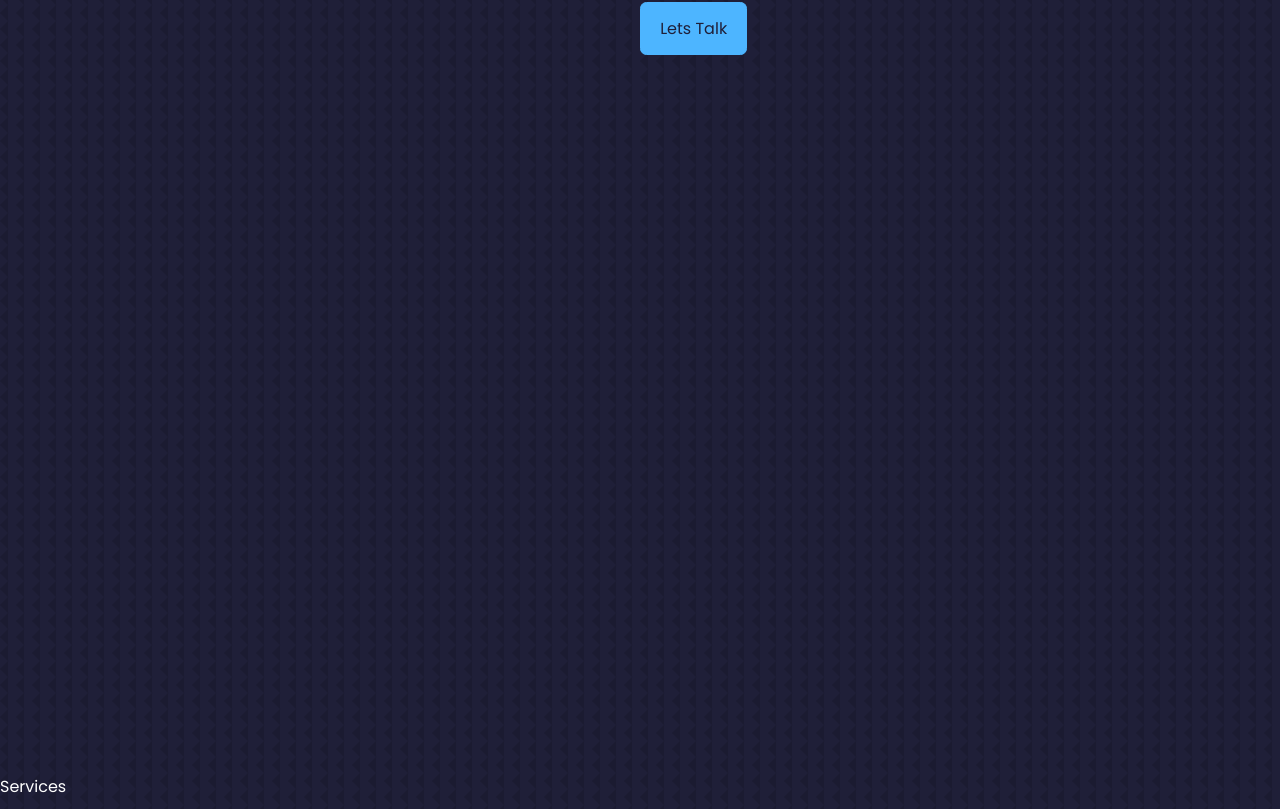
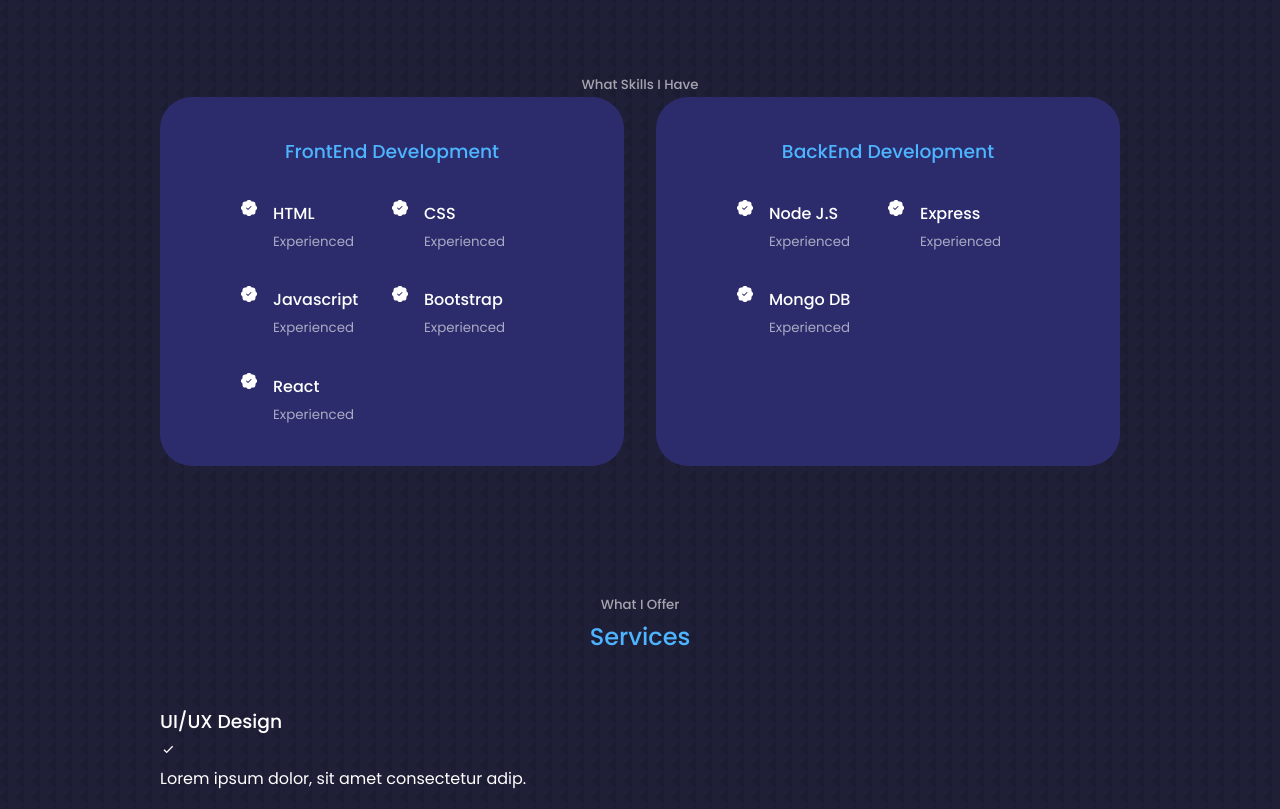
Before and after one commit to eoinmoney78/react-portfolio-website-1, a React (Create React App) app: page / in a window 1280 px wide. Shown: the part 2011-2820 px from the top of the page. Built offline with nearby package versions, Linux system fonts and the light colour scheme.

Commit message:
experience

```diff
--- a/src/components/about/About.jsx
+++ b/src/components/about/About.jsx
@@ -36,17 +36,11 @@
             <h5>Projects</h5>
             <small>5 + </small>
             </article>
-
-        </div>
+      </div>
         <p>
         Hi, I'm Eoin Noonan. I recently graduated from Burlington Code Academy in May, where I gained a strong foundation in full-stack web development. Since then, I have been actively freelancing to further enhance my skills and gain practical experience in the field.
-
-I am passionate about creating beautiful and functional websites that provide a great user experience. As a full-stack developer, I have expertise in both front-end and back-end technologies. From crafting intuitive user interfaces with modern frameworks to building robust server-side logic and APIs, I enjoy working on every aspect of web development.
-
+ I am passionate about creating beautiful and functional websites that provide a great user experience. As a full-stack developer, I have expertise in both front-end and back-end technologies. From crafting intuitive user interfaces with modern frameworks to building robust server-side logic and APIs, I enjoy working on every aspect of web development.
 Through my freelance projects, I have had the opportunity to work with a diverse range of clients, allowing me to tackle various challenges and continuously grow as a developer. Whether it's implementing complex database structures, optimizing application performance, or integrating third-party services, I thrive in solving problems and delivering efficient solutions.
-
-My goal is to collaborate with clients and bring their visions to life through innovative and effective web solutions. I am constantly seeking new opportunities to expand my knowledge and stay up-to-date with the latest industry trends and technologies.
-
 If you have a project in mind or if you'd like to discuss any potential collaborations, feel free to reach out to me. Let's work together to create something remarkable!
         </p>
         <a href="#contacts" className="btn btn-primary">Lets Talk</a>
--- a/src/components/experience/Experience.jsx
+++ b/src/components/experience/Experience.jsx
@@ -1,8 +1,116 @@
 import React from 'react'
 import './experience.css';
+import {BsFillPatchCheckFill} from 'react-icons/bs';
 const Experience = () => {
   return (
-    <section id="experience">Experience</section>
+    <section id="experience">
+
+      <h5>What Skills I Have</h5>
+
+      <div className="container experience_container">
+
+        <div className="experience_frontend">
+
+          <h3>FrontEnd Development</h3>
+
+          <div className="experience_content">
+            <article className="experience_details">
+          <BsFillPatchCheckFill className="experience_details-icon"/>
+          <div>
+            <h4>HTML</h4>
+
+          <small className="text-light">Experienced</small>
+          </div>
+
+            </article>
+
+            <article className="experience_details">
+          <BsFillPatchCheckFill className="experience_details-icon"/>
+          <div>
+          <h4>CSS</h4>
+          <small className="text-light">Experienced</small>
+          </div>
+
+            </article>
+
+
+            <article className="experience_details">
+          <BsFillPatchCheckFill className="experience_details-icon"/>
+          <div>
+          <h4>Javascript</h4>
+          <small className="text-light">Experienced</small>
+          </div>
+
+            </article>
+
+            <article className="experience_details">
+          <BsFillPatchCheckFill className="experience_details-icon"/>
+          <div>
+          <h4>Bootstrap</h4>
+          <small className="text-light">Experienced</small>
+          </div>
+
+            </article>
+
+            <article className="experience_details">
+          <BsFillPatchCheckFill className='experience_details-icon'/>
+          <div>
+          <h4>React</h4>
+          <small className="text-light">Experienced</small>
+
+          </div>
+
+
+            </article>
+
+          </div>
+
+        </div>
+
+
+
+
+        <div className="experience_backend">
+
+        <h3>BackEnd Development</h3>
+
+<div className="experience_content">
+  <article className="experience_details">
+<BsFillPatchCheckFill className='experience_details-icon'/>
+<div>
+<h4>Node J.S</h4>
+<small className="text-light">Experienced</small>
+</div>
+
+  </article>
+
+  <article className="experience_details">
+<BsFillPatchCheckFill className='experience_details-icon'/>
+<div>
+<h4>Express</h4>
+<small className="text-light">Experienced</small>
+</div>
+
+  </article>
+
+
+  <article className="experience_details">
+<BsFillPatchCheckFill className='experience_details-icon'/>
+<div>
+<h4>Mongo DB</h4>
+<small className="text-light">Experienced</small>
+</div>
+
+  </article>
+
+
+
+</div>
+
+
+        </div>
+      </div>
+    </section>
   )
 }
 
--- a/src/components/experience/experience.css
+++ b/src/components/experience/experience.css
@@ -0,0 +1,77 @@
+.experience_container {
+    display: grid;
+    grid-template-columns: 1fr 1fr;
+    gap: 2rem;
+}
+
+.experience_container > div {
+    background: var(--color-bg-variant);
+    padding: 2.4rem 5rem;
+    border-radius: 2rem;
+    border: 1px solid transparent;
+}
+
+.experience_container > div:hover {
+    background: transparent;
+    border-color: var(--color-primary-variant);
+    transition: var(--transition);
+    cursor: default;
+}
+
+.experience_container > div h3 {
+    text-align: center;
+    margin-bottom: 2rem;
+    color: var(--color-primary);
+
+}
+
+.experience_content {
+    display: grid;
+    grid-template-columns: 1fr 1fr;
+    row-gap: 2rem;
+}
+
+.experience_details {
+    display: flex;
+    gap: 1rem;
+
+}
+
+.experienced_details-icon {
+    margin-top: 6px;
+    color: var(--color-primary);
+}
+
+  /* ------------MEDIA QUERIES MEDIUM DEVICES */
+  @media screen and (max-width: 1024px) {
+
+    .experience_container {
+      grid-template-columns: 1fr;
+
+
+    }
+    .experience_container > div {
+        width: 80%;
+        padding: 2rem;
+        margin: 0 auto;
+
+
+      }
+
+      .experience_content {
+        padding: 1rem;
+      }
+
+  }
+
+
+  /* ------------MEDIA QUERIES small DEVICES */
+  @media screen and (max-width: 600px) {
+    .experience_container {
+        gap: 1rem;
+    }
+    .experience_container > div {
+        width: 100%;
+        padding: 2rem 1rem;
+    }
+  }
--- a/src/components/services/Services.jsx
+++ b/src/components/services/Services.jsx
@@ -1,8 +1,25 @@
 import React from 'react'
 import './services.css';
+import {BiCheck} from 'react-icons/bi';
 const Services = () => {
   return (
-    <section id="services">Services</section>
+    <section id="services">
+        <h5>What I Offer</h5>
+        <h2>Services</h2>
+        <div className="container services_container">
+          <article className="service">
+            <div className="service_head">
+                <h3>UI/UX Design</h3>
+            </div>
+            <ul classNmae="service_list">
+                <li>
+                    <BiCheck className="service_list-icon"/>
+                    <p>Lorem ipsum dolor, sit amet consectetur adip.</p>
+                </li>
+            </ul>
+          </article>
+        </div>
+    </section>
   )
 }
 
--- a/src/index.css
+++ b/src/index.css
@@ -22,7 +22,7 @@
     --transition: all 400ms ease;
     --container-width-lg: 75%;
     --container-width-md: 86%;
-    --container-width-ms: 90%;
+    --container-width-sm: 90%;
 
 
 }
@@ -72,7 +72,7 @@
 
  section {
     margin-top: 8rem;
-    height: 100vh;
+
  }
 
  section > h2, section > h5 {
```
